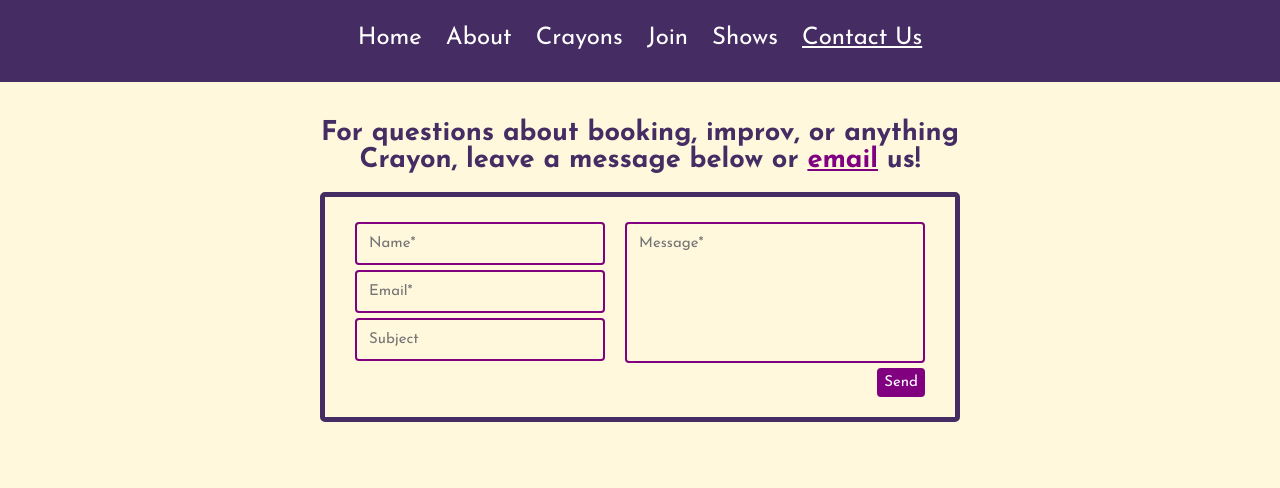
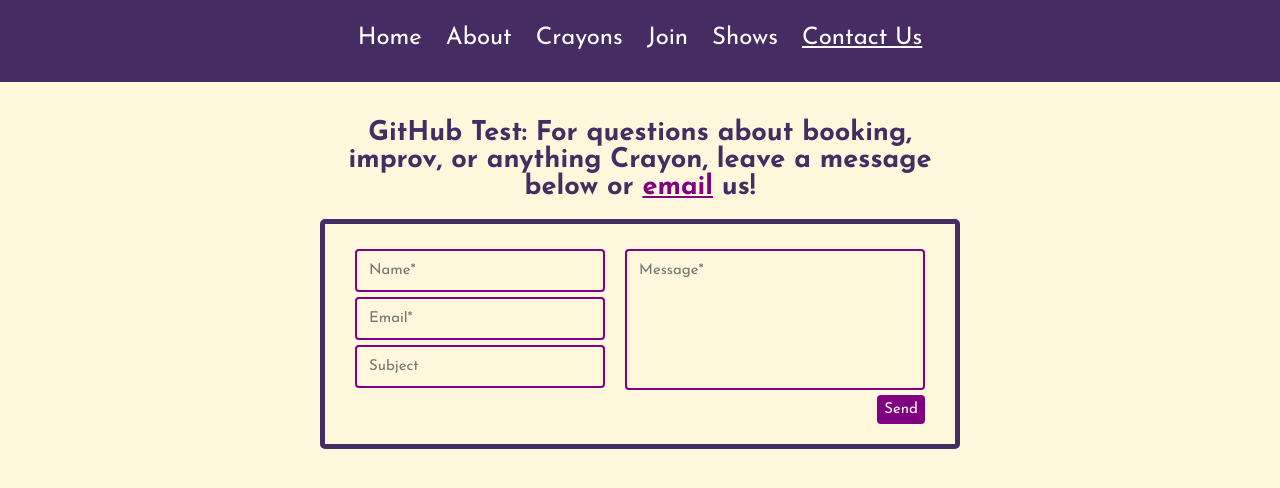
Before and after one commit to SrinivasanAnand/PurpleCrayonWebsite, a plain HTML site: page contact.html in a window 1280 px wide. Drawn offline with nearby package versions, Linux system fonts and the light colour scheme.

Commit message:
test in contact.html

```diff
--- a/contact.html
+++ b/contact.html
@@ -22,7 +22,7 @@
 
     <div id="topDiv">
         <div id="formInstructionDiv">
-            <h1 id="formInstruction">For questions about booking, improv, or anything Crayon, leave a
+            <h1 id="formInstruction">GitHub Test: For questions about booking, improv, or anything Crayon, leave a
                 message below or <a id="email" href="mailto:anand.srinivasan@yale.edu">email</a> us!
             </h1>
         </div>
```
Also changed, not shown: 1 other file.
